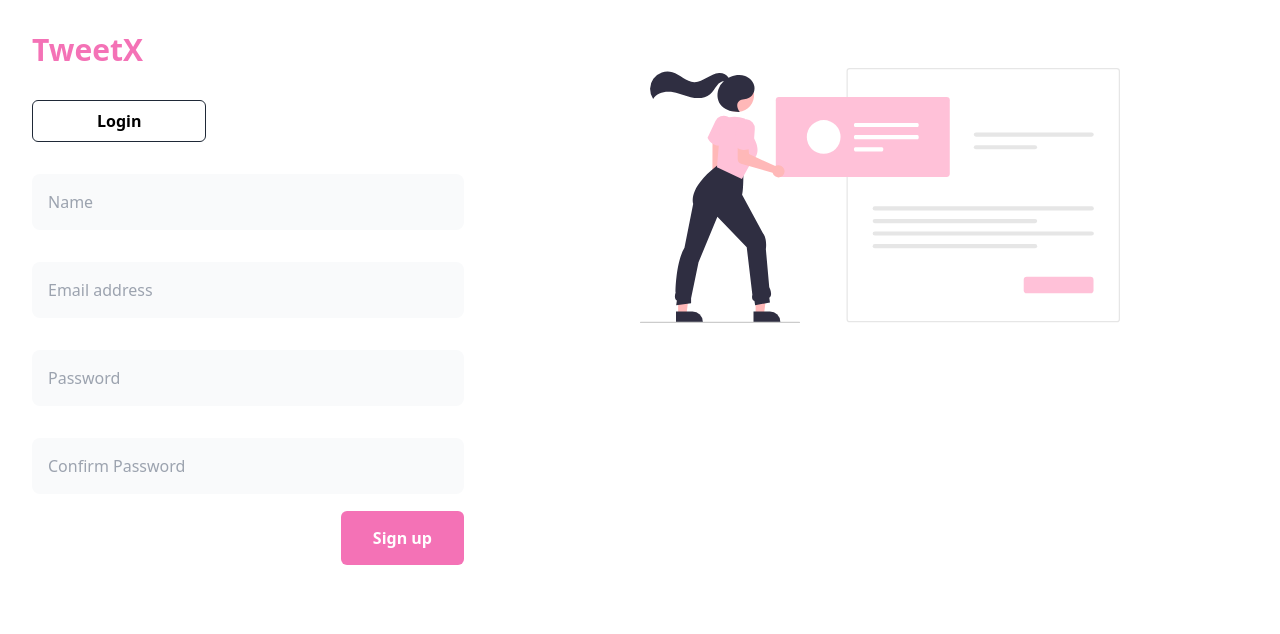
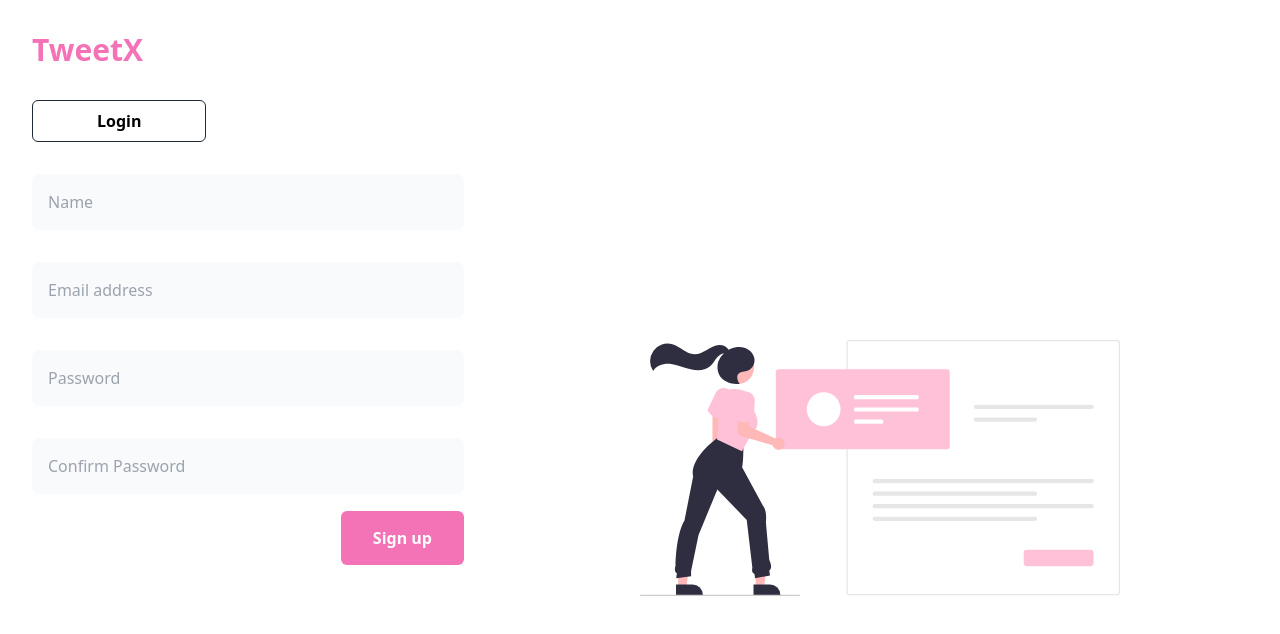
Before and after one commit to iamsjunaid/tweetx-web, a React (Create React App) app: page /signup in a window 1280 px wide. Shown: the top 634 px of the page. Built offline with nearby package versions, Linux system fonts and the light colour scheme.

Commit message:
Fix banner position

```diff
--- a/src/components/Signup.js
+++ b/src/components/Signup.js
@@ -107,7 +107,7 @@ const Signup = () => {
           {error ? <p>{error}</p> : null}
 
         </div>
-        <div className="w-1/2 h-screen">
+        <div className="w-1/2 h-screen flex flex-col justify-center items-start ">
           <img src={signupBanner} className="object-fit contain object-center w-3/4" alt="sign_up_banner" />
         </div>
       </div>
```
